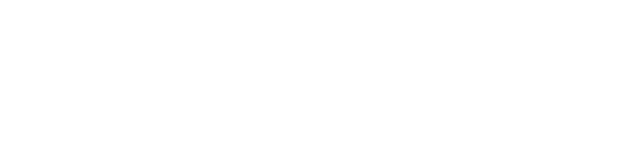
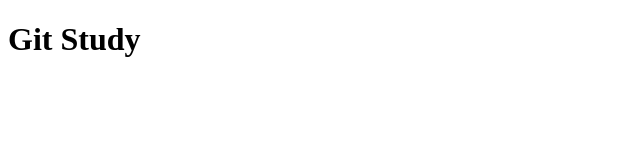
Before and after one commit to terrybyte/git_test, a plain HTML site: page index.html in a window 1280 px wide. Shown: the whole page, without its empty margins (0-640 px from the left). Drawn offline with Linux system fonts and the light colour scheme.

Commit message:
h1 tag add

```diff
--- a/index.html
+++ b/index.html
@@ -5,6 +5,6 @@
 	<title>Document</title>
 </head>
 <body>
-
+	<h1>Git Study</h1>
 </body>
 </html>
```
